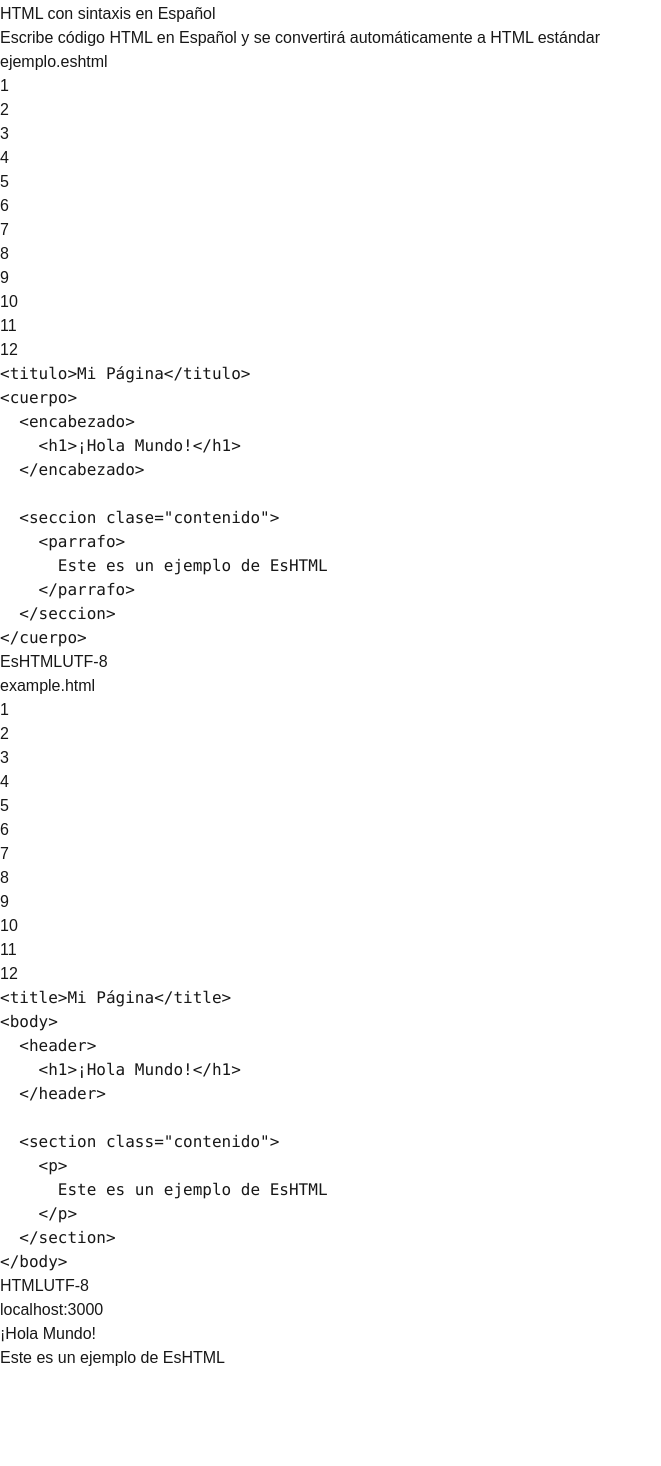
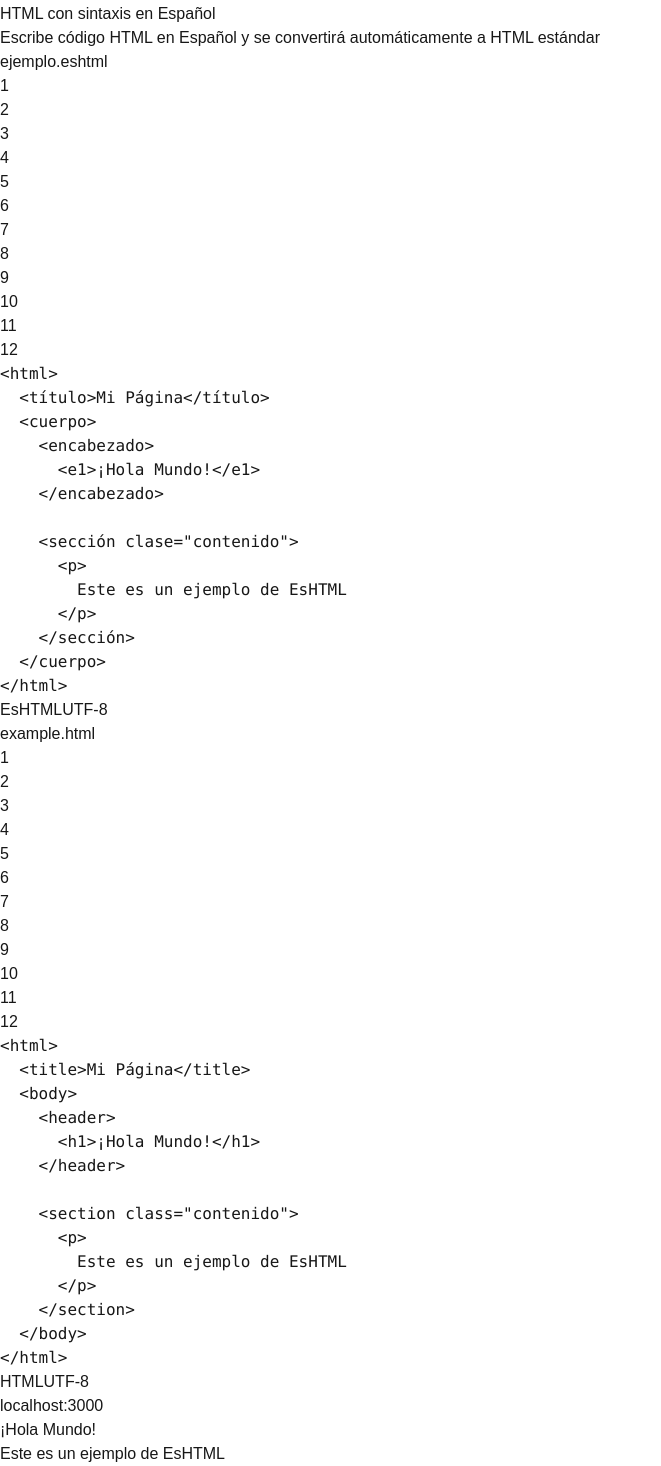
Before and after one commit to jorgoose/eshtml, a Next.js app: page / in a window 1280 px wide. Shown: the part 476-1942 px from the top of the page, without its empty margins (0-661 px from the left). Before the commit the page ends 1846 px from the top, so only its background shows below. Built offline with nearby package versions, Linux system fonts and the light colour scheme.

Commit message:
fix: update EsHTML example code to use correct HTML structure and tags

```diff
--- a/src/app/page.tsx
+++ b/src/app/page.tsx
@@ -234,18 +234,20 @@ function CodeExample() {
 
           {/* Code */}
           <pre className="text-gray-300">
-            <code>{`<titulo>Mi Página</titulo>
+            <code>{`<html>
+  <título>Mi Página</título>
   <cuerpo>
     <encabezado>
-    <h1>¡Hola Mundo!</h1>
+      <e1>¡Hola Mundo!</e1>
     </encabezado>
 
-  <seccion clase="contenido">
-    <parrafo>
+    <sección clase="contenido">
+      <p>
         Este es un ejemplo de EsHTML
-    </parrafo>
-  </seccion>
-</cuerpo>`}</code>
+      </p>
+    </sección>
+  </cuerpo>
+</html>`}</code>
           </pre>
         </div>
 
@@ -276,7 +278,8 @@ function CodeExample() {
 
           {/* Code */}
           <pre className="text-gray-300">
-            <code>{`<title>Mi Página</title>
+            <code>{`<html>
+  <title>Mi Página</title>
   <body>
     <header>
       <h1>¡Hola Mundo!</h1>
@@ -287,7 +290,8 @@ function CodeExample() {
         Este es un ejemplo de EsHTML
       </p>
     </section>
-</body>`}</code>
+  </body>
+</html>`}</code>
           </pre>
         </div>
 
```
Lines whose indentation alone changed are shown as unchanged.
